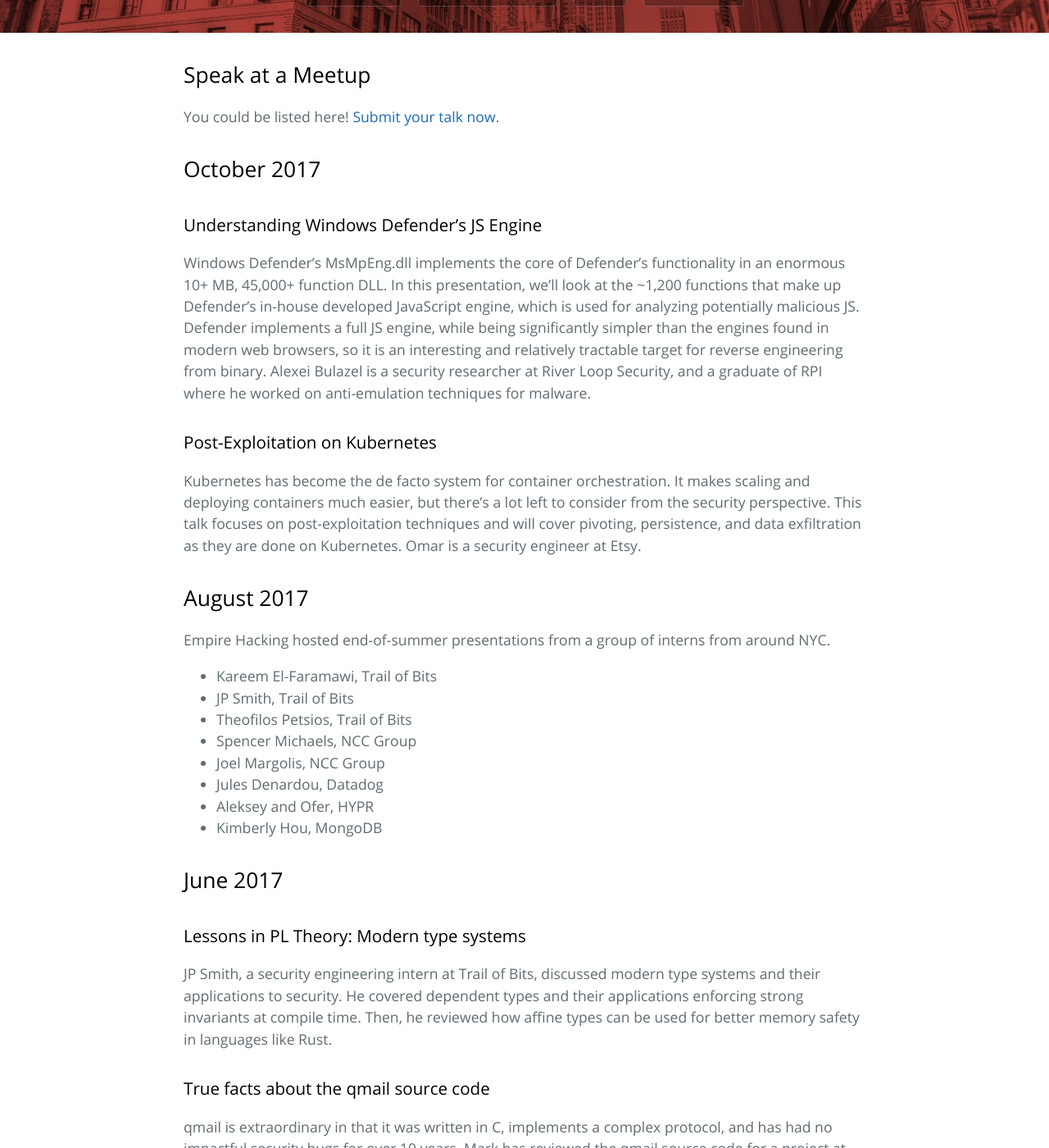
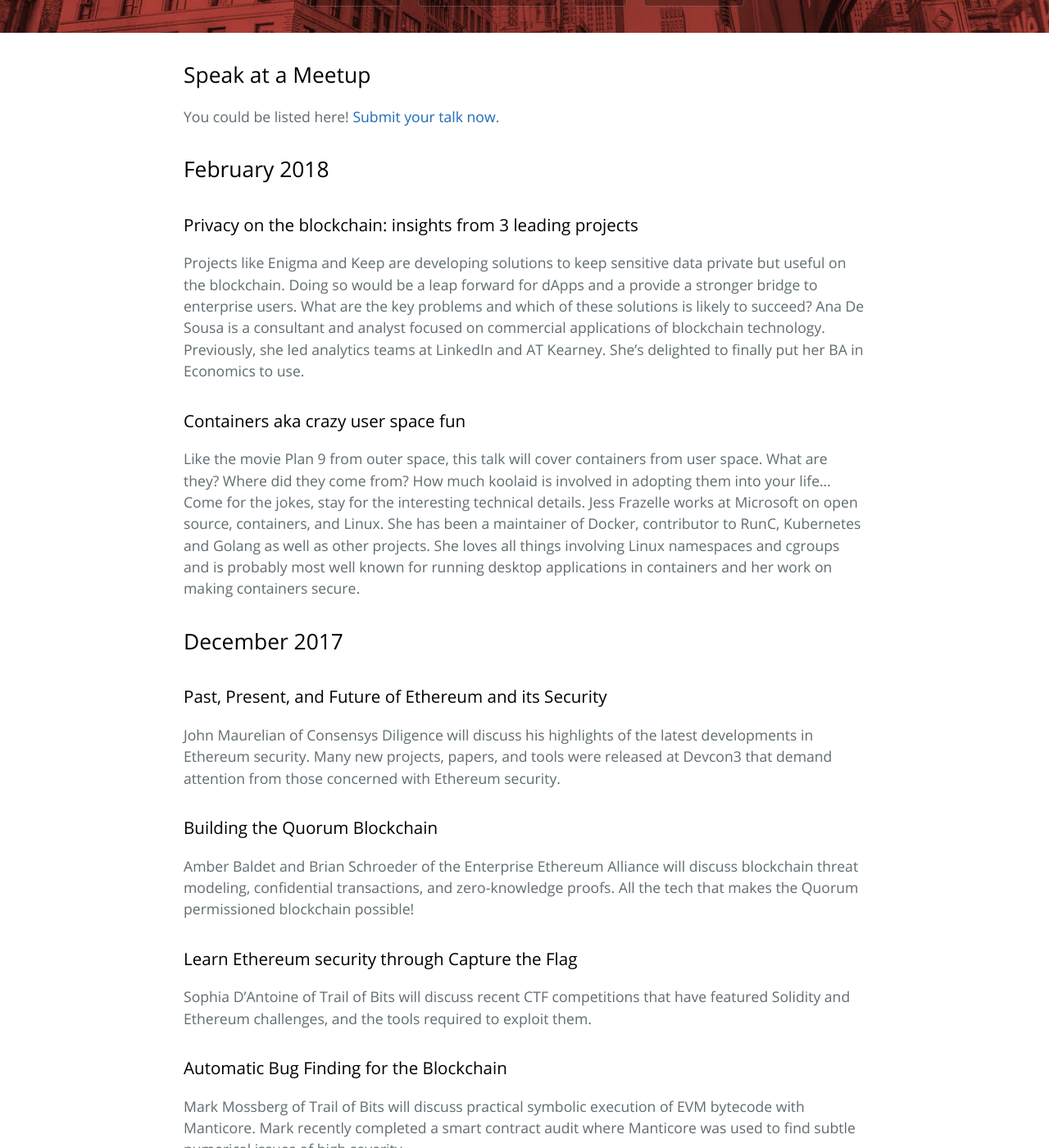
Before and after one commit to trailofbits/empirehacking.nyc, a Jekyll site: the page built from archive.md, in a window 1280 px wide and 1400 px high, scrolled down 231 px. Shown: the whole window at 82% size. Built offline with Jekyll 4.4.1, drawn with Linux system fonts in a browser that asks for light colours; comment, search, counter and statistics services are not loaded; some of the changed text lies outside the part shown.

Commit message:
Update archive.md
Add Dec 17 and Feb 18 talks

```diff
--- a/archive.md
+++ b/archive.md
@@ -8,6 +8,33 @@ permalink: /archive/
 ## Speak at a Meetup
 
 You could be listed here! [Submit your talk now](/about/#speak-at-a-meetup).
+
+## February 2018
+
+### Privacy on the blockchain: insights from 3 leading projects
+Projects like Enigma and Keep are developing solutions to keep sensitive data private but useful on the blockchain. Doing so would be a leap forward for dApps and a provide a stronger bridge to enterprise users. What are the key problems and which of these solutions is likely to succeed?
+Ana De Sousa is a consultant and analyst focused on commercial applications of blockchain technology. Previously, she led analytics teams at LinkedIn and AT Kearney. She's delighted to finally put her BA in Economics to use.
+
+### Containers aka crazy user space fun
+Like the movie Plan 9 from outer space, this talk will cover containers from user space. What are they? Where did they come from? How much koolaid is involved in adopting them into your life... Come for the jokes, stay for the interesting technical details.
+Jess Frazelle works at Microsoft on open source, containers, and Linux. She has been a maintainer of Docker, contributor to RunC, Kubernetes and Golang as well as other projects. She loves all things involving Linux namespaces and cgroups and is probably most well known for running desktop applications in containers and her work on making containers secure.
+
+## December 2017
+
+### Past, Present, and Future of Ethereum and its Security
+John Maurelian of Consensys Diligence will discuss his highlights of the latest developments in Ethereum security. Many new projects, papers, and tools were released at Devcon3 that demand attention from those concerned with Ethereum security.
+
+### Building the Quorum Blockchain
+Amber Baldet and Brian Schroeder of the Enterprise Ethereum Alliance will discuss blockchain threat modeling, confidential transactions, and zero-knowledge proofs. All the tech that makes the Quorum permissioned blockchain possible!
+
+### Learn Ethereum security through Capture the Flag
+Sophia D'Antoine of Trail of Bits will discuss recent CTF competitions that have featured Solidity and Ethereum challenges, and the tools required to exploit them.
+
+### Automatic Bug Finding for the Blockchain
+Mark Mossberg of Trail of Bits will discuss practical symbolic execution of EVM bytecode with Manticore. Mark recently completed a smart contract audit where Manticore was used to find subtle numerical issues of high severity.
+
+### Lightning talk: Addressing infosec needs with blockchain technology
+Paul Makowski will discuss PolySwarm, an upcoming cybersecurity-focused Ethereum token, and how it aligns incentives and addresses deficiencies in the threat intelligence industry.
 
 ## October 2017
 
```
